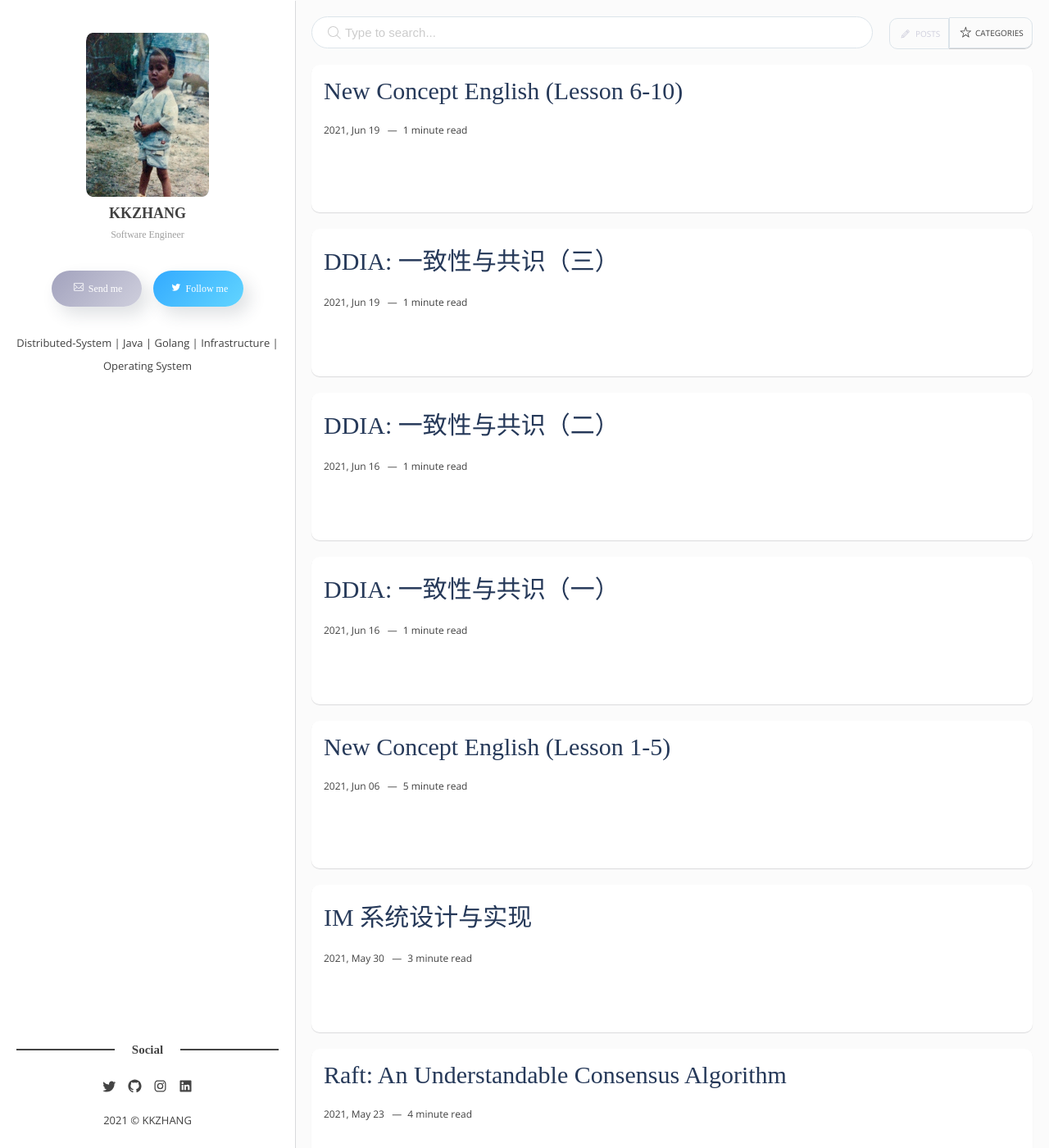
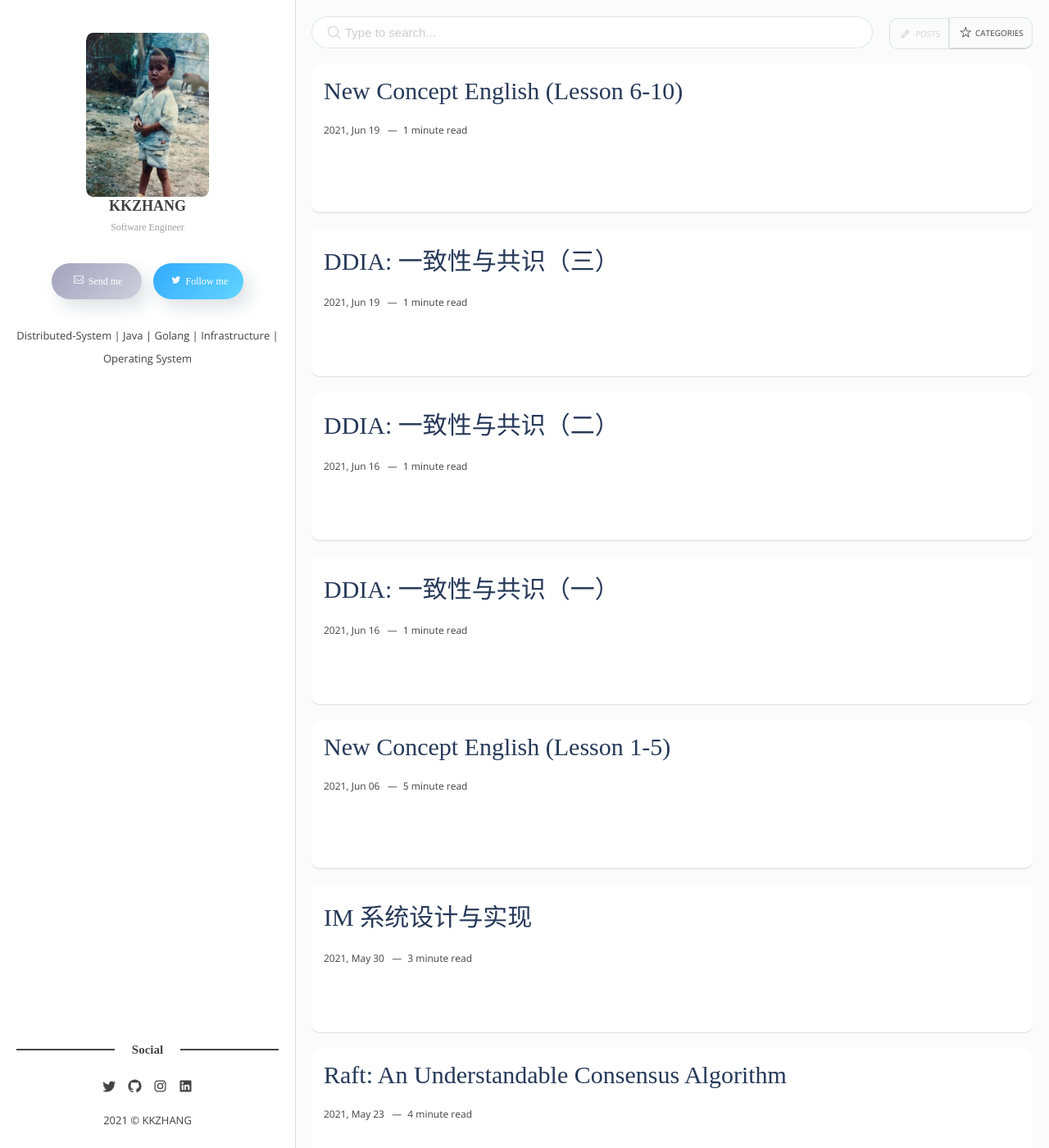
Before and after one commit to kkzhang-tt/kkzhang-tt.github.io, a Jekyll site: the page built from index.html, in a window 1280 px wide and 1400 px high. Shown: the whole window at 82% size. Built offline with Jekyll 4.4.1, drawn with Linux system fonts in a browser that asks for light colours; some web fonts are replaced; the list of posts is cut into pages by our own code.

Commit message:
image style

```diff
--- a/_sass/5-components/_sidebar.scss
+++ b/_sass/5-components/_sidebar.scss
@@ -21,7 +21,7 @@
   .c-author__cover {
     width: 150px;
     height: 200px;
-    margin: 0 auto 10px;
+    margin: 0 auto 1px;
     border-radius: 5%;
     overflow: hidden;
     background-color: $secondary-color;
```
